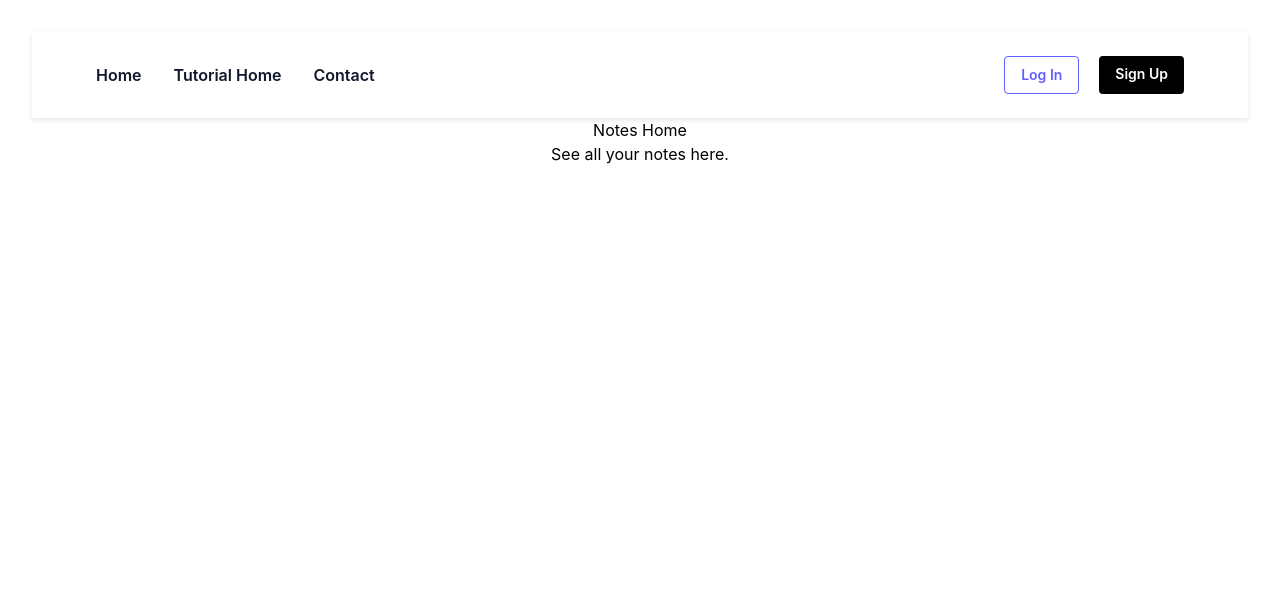
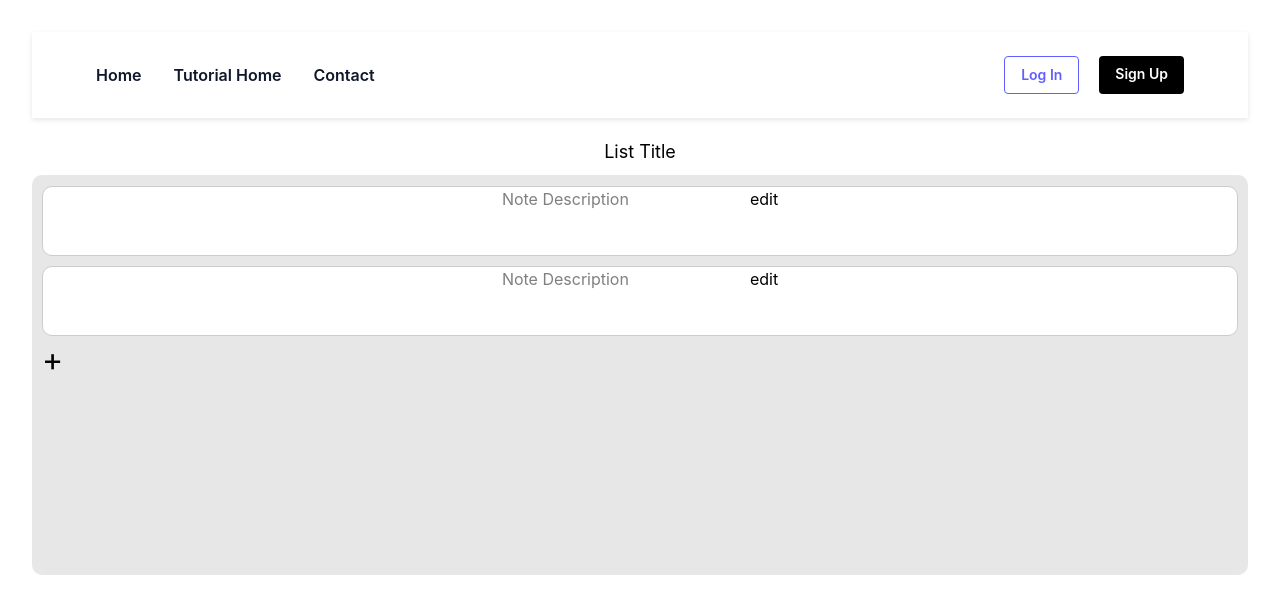
Before and after one commit to patrickpierson1/ToDo, a React (Vite) app in the folder client/: page /noteshome in a window 1280 px wide. Shown: the top 614 px of the page. Built offline with nearby package versions, Linux system fonts and the light colour scheme.

Commit message:
started working on notes home and list items

```diff
--- /dev/null
+++ b/client/src/pages/ListItem.jsx
@@ -0,0 +1,10 @@
+const ListItem = () => {
+    return (
+        <div className="listItem">
+            <input type="text" placeholder="Note Description"/>
+            <button type="button">edit</button>
+        </div>
+    )
+}
+
+export default ListItem
--- a/client/src/pages/NotesHome.jsx
+++ b/client/src/pages/NotesHome.jsx
@@ -1,8 +1,16 @@
+import "./../styles/notesHome.css";
+import ListItem from "./ListItem";
+import React from "react";
+
 const NotesHome = () => {
     return (
       <div>
-        <h1>Notes Home</h1>
-        <p>See all your notes here.</p>
+        <h1>List Title</h1>
+        <div className="list">
+          <ListItem />
+          <ListItem />
+          <button type="button" className="addItem">+</button>
+        </div>
       </div>
     );
   };
--- /dev/null
+++ b/client/src/styles/notesHome.css
@@ -0,0 +1,28 @@
+.list {
+  background-color: #e7e7e7;
+  border-radius: 10px;
+  height: 400px;
+  padding-left: 10px;
+  padding-right: 10px;
+  padding-top: 1px;
+  margin-top: 10px;
+}
+
+.listItem {
+  display: block;
+  border: 1px solid #ccc;
+  border-radius: 10px;
+  background-color: white;
+  height: 70px;
+  margin-top: 10px;
+}
+
+h1 {
+  font-size: large;
+  margin-top: 20px;
+}
+
+.addItem {
+  display: block;
+  font-size: xx-large;
+}
```
